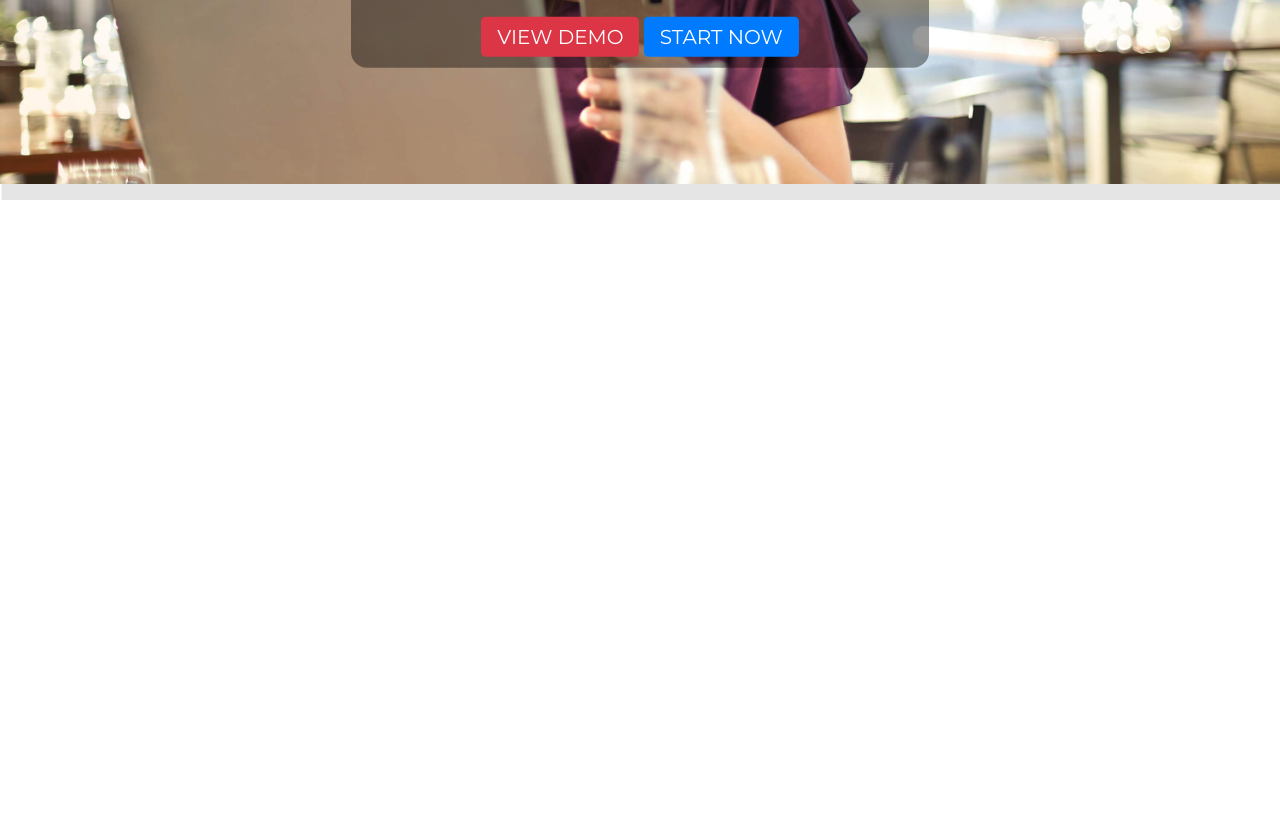
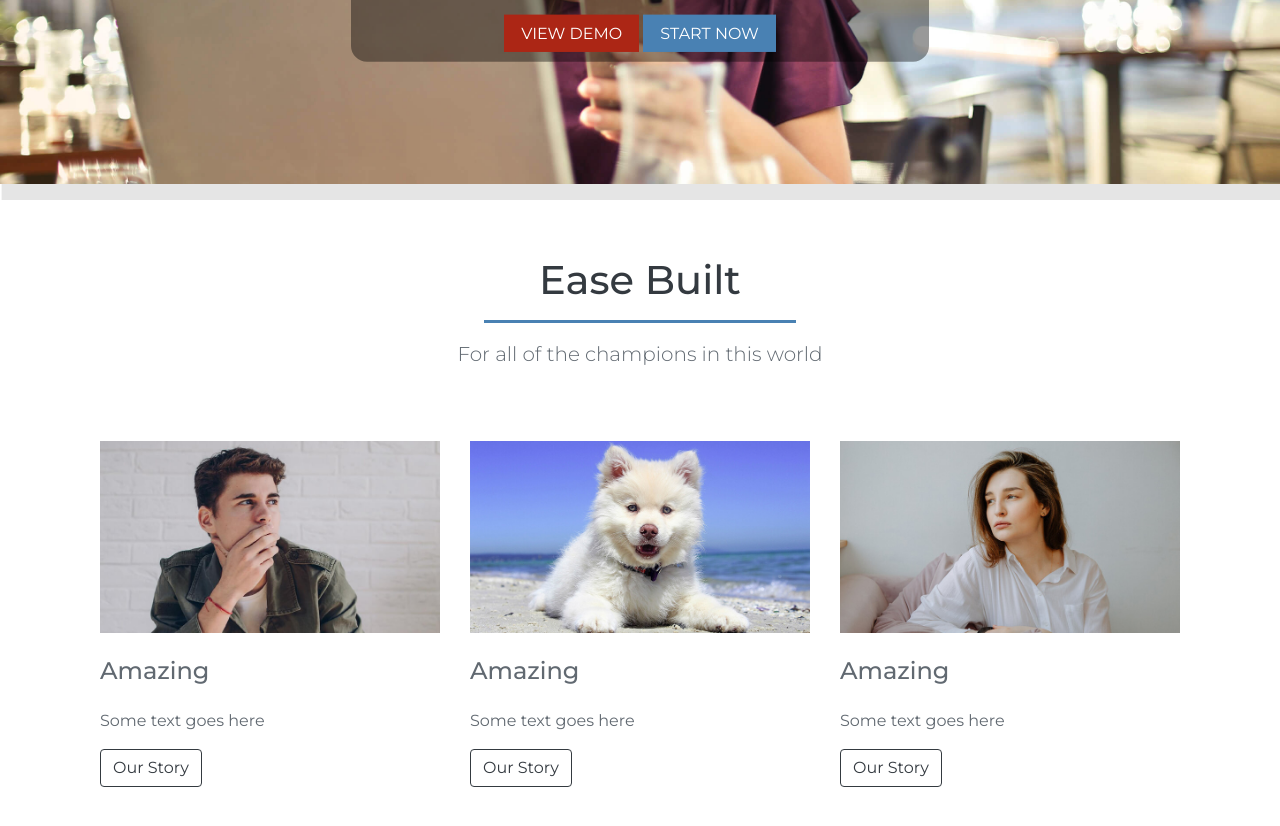
Before and after one commit to mvuksan/hello, a plain HTML site: page index.html in a window 1280 px wide. Shown: the part 544-1370 px from the top of the page. Before the commit the page ends 800 px from the top, so only its background shows below. Drawn offline with Linux system fonts and the light colour scheme.

Commit message:
third part

```diff
--- a/css/style.css
+++ b/css/style.css
@@ -87,6 +87,28 @@ body {
   text-shadow: 0.1rem 0.1rem 0.3rem rgba(0, 0, 0, 1);
 }
 
+.btn-lg {
+  border-radius: 0;
+  text-transform: uppercase;
+  font-size: 1rem;
+  border-width: medium;
+}
+
+.btn-danger {
+  background-color: #ac2615;
+  border: 0.1rem solid #ac2615;
+}
+
+.btn-primary {
+  background-color: #4981b3;
+  border: 0.1rem solid #4981b3;
+}
+
+.btn-primary:hover {
+  background-color: #68a0d2;
+  border: 0.1rem solid #68a0d2;
+}
+
 /*===== FIXED BACKGROUND IMG =====*/
 
 /*-- Emoji Navbar --*/
--- a/index.html
+++ b/index.html
@@ -93,10 +93,31 @@
 
         <div class="carousel-item">
           <img src="img/carousel/1.jpg" alt="" class="w-100" />
+          <div class="carousel-caption">
+            <div class="container">
+              <div class="row justify-content-end">
+                <div class="col-5 bg-custom d-none d-lg-block py-3 px-0 pr-3">
+                  <p class="lead">A mobile friendly, Responsive</p>
+                  <a href="#" class="btn-primary btn-lg">Phone</a>
+                </div>
+              </div>
+            </div>
+          </div>
         </div>
 
         <div class="carousel-item">
           <img src="img/carousel/3.jpg" alt="" class="w-100" />
+          <div class="carousel-caption">
+            <div class="container">
+              <div class="row justify-content-start">
+                <div class="col-7 bg-custom d-none d-lg-block py-3 px-0">
+                  <h3 class="pb-3">Tablets Design</h3>
+                  <p class="lead">The best</p>
+                  <a href="#" class="btn-danger btn-lg">View Demo</a>
+                </div>
+              </div>
+            </div>
+          </div>
         </div>
       </div>
       <!-- End Carousel Content -->
@@ -125,8 +146,36 @@
     <!-- End Image Carousel -->
 
     <!-- Main Page Heading -->
+    <div class="col-12 text-center mt-5">
+      <h1 class="text-dark pt-4">Ease Built</h1>
+      <div class="border-top border-primary w-25 mx-auto my-3"></div>
+      <p class="lead">For all of the champions in this world</p>
+    </div>
+    <!-- Three Column Section -->
+    <div class="container">
+      <div class="row my-5">
+        <div class="col-md-4 my-4">
+          <img src="img/1.jpg" alt="" class="w-100" />
+          <h4 class="my-4">Amazing</h4>
+          <p>Some text goes here</p>
+          <a href="#" class="btn btn-outline-dark btn-md">Our Story</a>
+        </div>
 
-    <!-- Three Column Section -->
+        <div class="col-md-4 my-4">
+          <img src="img/2.jpg" alt="" class="w-100" />
+          <h4 class="my-4">Amazing</h4>
+          <p>Some text goes here</p>
+          <a href="#" class="btn btn-outline-dark btn-md">Our Story</a>
+        </div>
+
+        <div class="col-md-4 my-4">
+          <img src="img/3.jpg" alt="" class="w-100" />
+          <h4 class="my-4">Amazing</h4>
+          <p>Some text goes here</p>
+          <a href="#" class="btn btn-outline-dark btn-md">Our Story</a>
+        </div>
+      </div>
+    </div>
 
     <!-- End Three Column Section -->
 
```
